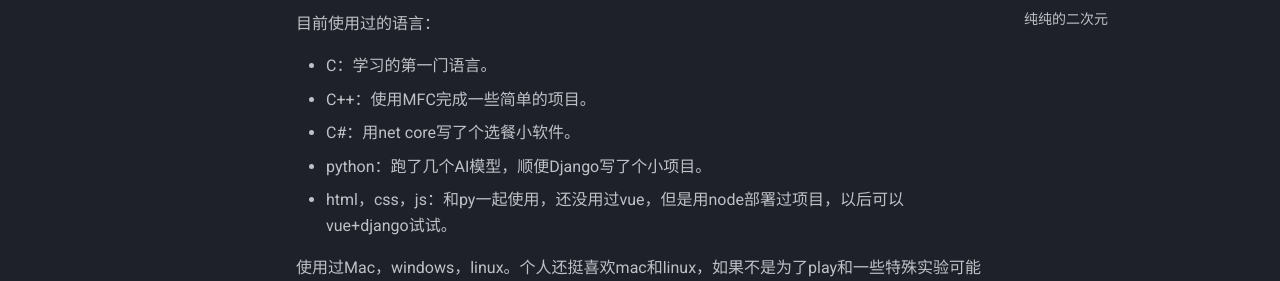
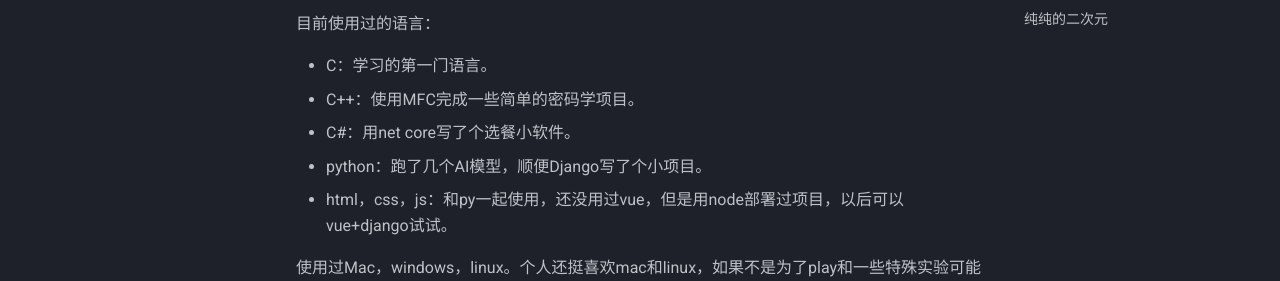
Before and after one commit to weilai5201314/weilai5201314.github.io, an MkDocs documentation site: the page built from docs/Website/个人介绍.md, in a window 1280 px wide and 900 px high, scrolled down 1561 px. Shown: the part 170-451 px from the top of the window. Built offline with MkDocs 1.6.1 and Material for MkDocs 9.7.7, drawn with Linux system fonts in a browser that asks for light colours; comment, search, counter and statistics services are not loaded.

Commit message:
small change

```diff
--- a/docs/Website/个人介绍.md
+++ b/docs/Website/个人介绍.md
@@ -74,7 +74,7 @@
 目前使用过的语言：
 
 - C：学习的第一门语言。
-- C++：使用MFC完成一些简单的项目。
+- C++：使用MFC完成一些简单的密码学项目。
 - C#：用net core写了个选餐小软件。
 - python：跑了几个AI模型，顺便Django写了个小项目。
 - html，css，js：和py一起使用，还没用过vue，但是用node部署过项目，以后可以vue+django试试。
```
Also changed, not shown: docs/Person/steam/Vrising 私服搭建.md (+1 -1 lines).
